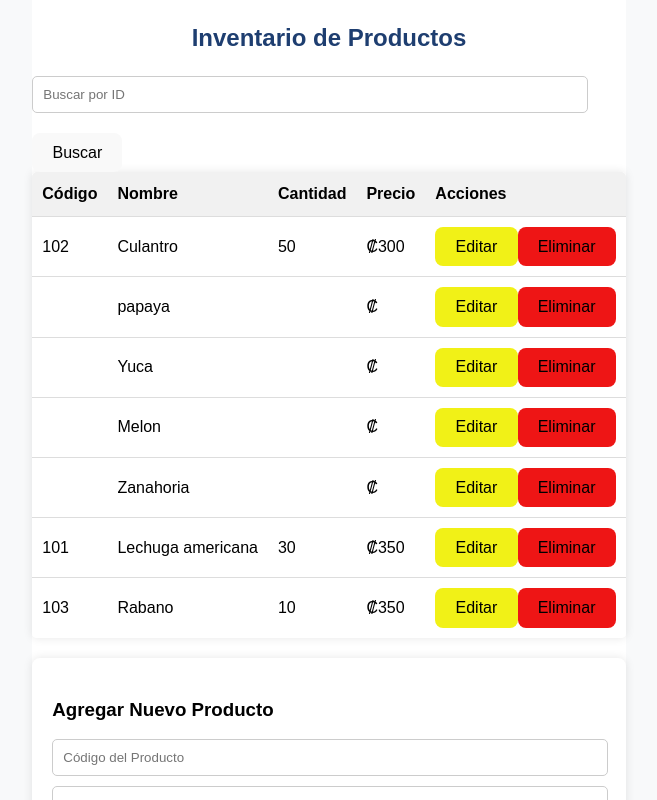
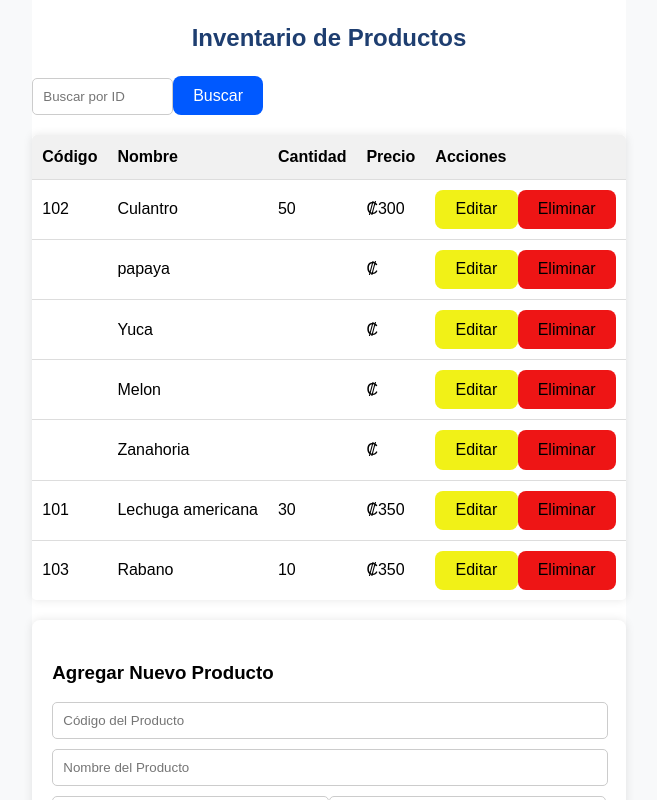
Before and after one commit to Trichoderma018/frescuraTica, a React (Vite) app in the folder WebFrescuraTica/: page /inventory in a window 1280 px wide. Shown: the top 800 px of the page, without its empty margins (311-968 px from the left). Built offline with nearby package versions, Linux system fonts and the light colour scheme; data requests are answered from the project's data file.

Commit message:
Barra de busqueda funcionando

```diff
--- a/WebFrescuraTica/src/components/InventoryComponent.jsx
+++ b/WebFrescuraTica/src/components/InventoryComponent.jsx
@@ -22,26 +22,42 @@ function InventoryComponent() {
         .then(data => setInventario(data))
         .catch(error => console.error('Error al obtener el inventario:', error));
     };
+
     function buscarProducto() {
-        if (!busqueda.trim()) {
-            cargarInventario(); // Si el campo está vacío, carga todo
+        const codigoBuscado = busqueda.trim(); // Convertir a minúsculas para evitar problemas de mayúsculas
+
+        if (!codigoBuscado) {
+            cargarInventario(); // Si está vacío, recarga el inventario completo
             return;
         }
 
-        llamados.GetDataById("inventario", busqueda)
-            .then(producto => {
-                if (producto && Object.keys(producto).length > 0) {
-                    setInventario([producto]); // Muestra solo el producto encontrado
+        llamados.GetData("inventario")
+            .then(data => {
+                const productoEncontrado = data.find(producto =>
+                    producto.codigo === codigoBuscado
+                );
+
+                if (productoEncontrado) {
+                    setInventario([productoEncontrado]); // Mostrar solo el producto encontrado
                 } else {
-                    setInventario([]); // Limpia la tabla si no hay resultados
-                    alert("Producto no encontrado");
+                    alert("Producto no encontrado.");
+                    cargarInventario(); // Si no se encuentra, recarga el inventario completo
                 }
             })
             .catch(error => {
                 console.error("Error al buscar producto:", error);
-                alert("Error al buscar el producto. Verifica el ID.");
-            });
+                alert("Error al buscar el producto.");
+                cargarInventario(); // Asegurar que se recargue el inventario si hay un error
+            }
+        );
     }
+    // Si la búsqueda se borra, recargar el inventario automáticamente
+    useEffect(() => {
+        if (!busqueda.trim()) {
+            cargarInventario();
+        }
+    }, [busqueda]);
+
     function agregarProducto() {
         if (!codigo.trim() || !nombre.trim() || !cantidad || !precio.trim()) { //Todos menos la URL
             alert("Todos los campos son obligatorios.");
@@ -127,7 +143,7 @@ function InventoryComponent() {
                     value={busqueda}
                     onChange={(e) => setBusqueda(e.target.value)}
                 />
-                <button onClick={buscarProducto}>Buscar</button>
+                <button className="btn-search" onClick={buscarProducto}>Buscar</button>
             </div>
             <table className="table">
                 <thead>
--- a/WebFrescuraTica/src/styles/InventoryComponent.css
+++ b/WebFrescuraTica/src/styles/InventoryComponent.css
@@ -26,14 +26,18 @@ h2 {
 
 /* Input de búsqueda */
 .search-bar {
-    width: 90%;
+    width: 20%;
     padding: 10px;
     border: 1px solid #ccc;
     border-radius: 5px;
     margin-bottom: 20px;
     color: black;
 }
-
+/*Boton de la bara de busqueda*/
+.btn-search {
+    background-color:#0059ff;
+    color: white;
+}
 /* Tabla de inventario */
 .table {
     width: 100%;
```
